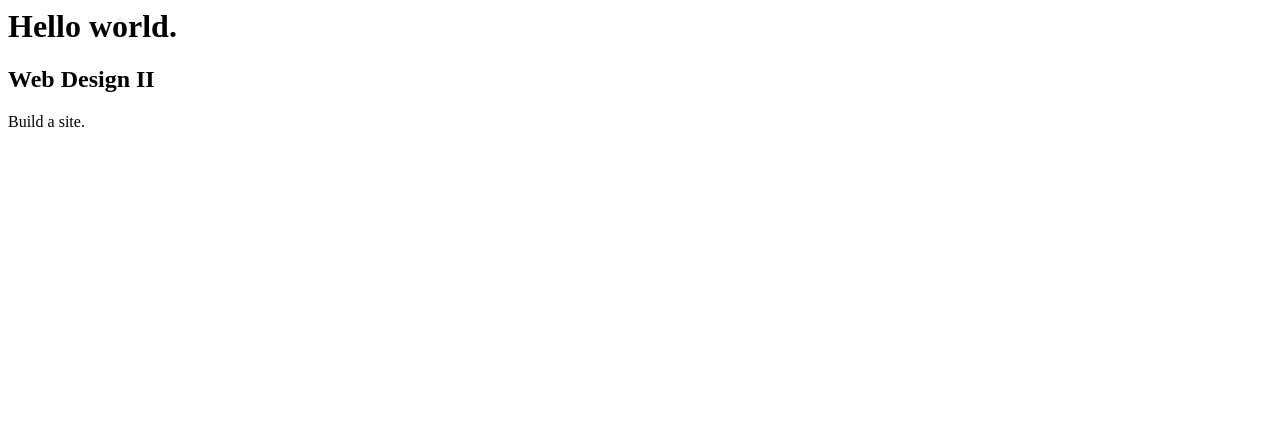
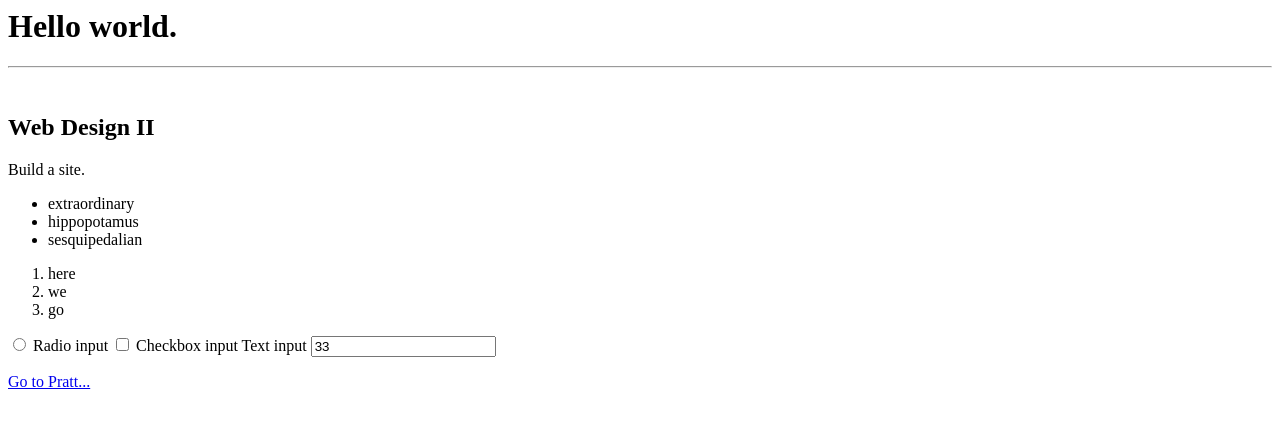
Before and after one commit to ssux/ssux.github.io, a plain HTML site: page index.html in a window 1280 px wide. Drawn offline with Linux system fonts and the light colour scheme.

Commit message:
update index

```diff
--- a/index.html
+++ b/index.html
@@ -4,7 +4,25 @@
     </head>
     <body>
         <h1>Hello world.</h1>
+        <hr>
+        <br>
         <h2>Web Design II</h2>
         <p>Build a site.</p>
+        <ul>
+            <li>extraordinary</li>
+            <li>hippopotamus</li>
+            <li>sesquipedalian</li>
+        </ul>
+        <ol>
+            <li>here</li>
+            <li>we</li>
+            <li>go</li>
+        </ol>
+        <input type="radio" name="rad"> Radio input
+
+        <input type="checkbox"> Checkbox input
+
+        Text input <input type="text" value="33">
+        <p></p><a href="http://pratt.edu">Go to Pratt...</a>
     </body>
 </html>
```
